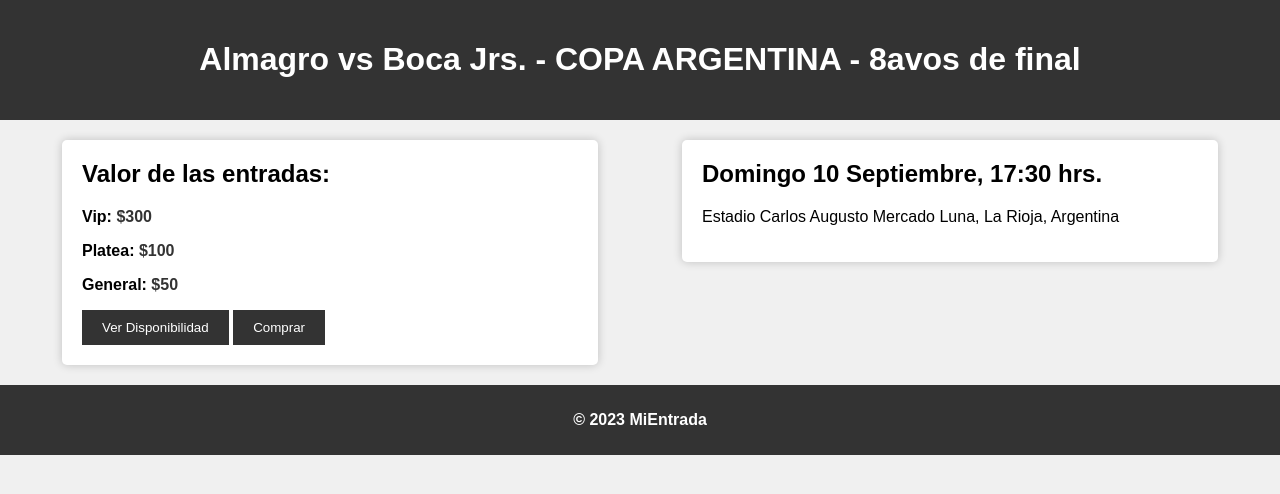
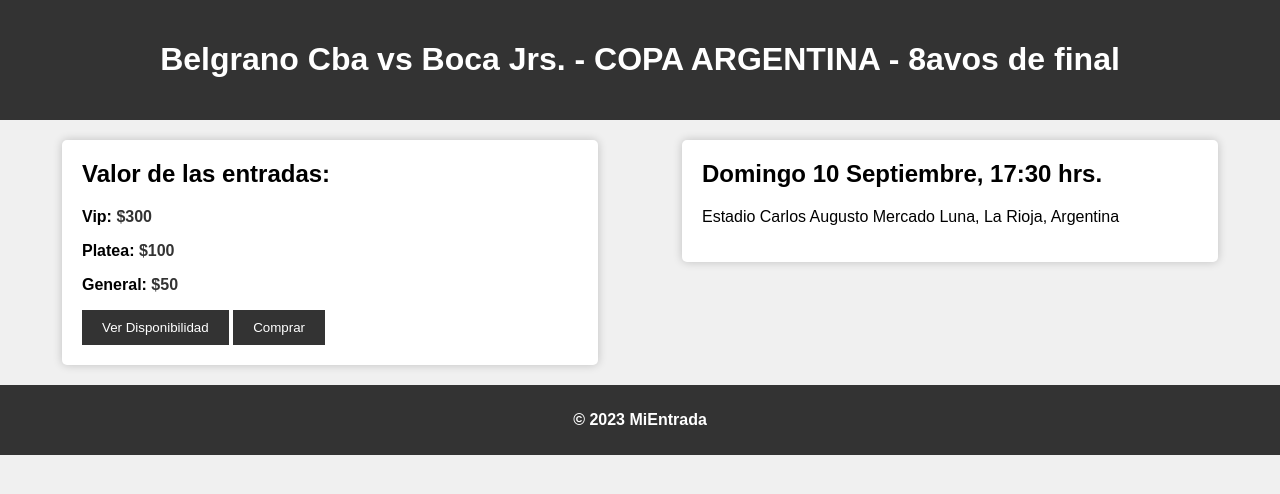
Before and after one commit to nanocba06/PreEntrega1HerradorDW, a plain HTML site: page index.html in a window 1280 px wide. Drawn offline with Linux system fonts and the light colour scheme.

Commit message:
Modificacion Titulo

```diff
--- a/index.html
+++ b/index.html
@@ -9,7 +9,7 @@
 </head>
 <body>
     <header>
-        <h1>Almagro vs Boca Jrs. - COPA ARGENTINA - 8avos de final</h1>
+        <h1>Belgrano Cba vs Boca Jrs. - COPA ARGENTINA - 8avos de final</h1>
     </header>
     <main>
         <div class="ticket-form">
```
